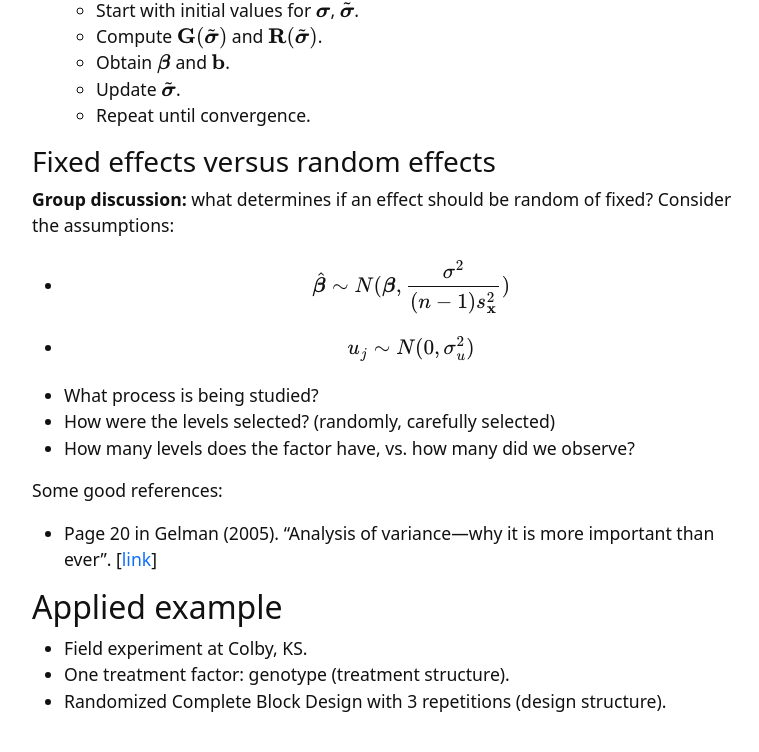
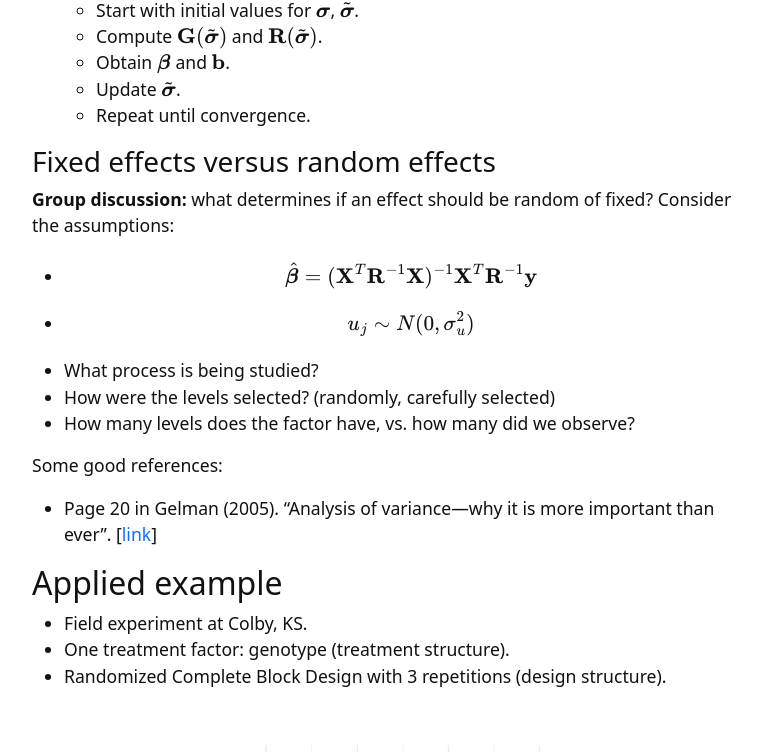
Before and after one commit to jlacasa/mixed-models-spring25, a Jekyll site: the page built from content/1-intro.md, in a window 1280 px wide and 900 px high, scrolled down 10704 px, cut to the strip 0-752 px from the top of the window. Shown: the whole strip, without its empty margins (245-1004 px from the left). Built offline with Jekyll 4.4.1, drawn with Linux system fonts in a browser that asks for light colours; formulas are drawn with MathJax 3; some of the changed text lies outside the part shown.

Commit message:
beta hat and code

```diff
--- a/content/1-intro.md
+++ b/content/1-intro.md
@@ -510,7 +510,7 @@ Restricted maximum likelihood estimation (REML) is the default in most mixed eff
 **Group discussion:** what determines if an effect should be random of fixed?
 Consider the assumptions:
 
-- $$\hat{\boldsymbol{\beta}} \sim N(\boldsymbol{\beta}, \frac{\sigma^2}{(n-1)s^2_\mathbf{x}})$$
+- $$\hat{\boldsymbol{\beta}} = (\mathbf{X}^T \mathbf{R}^{-1} \mathbf{X})^{-1}\mathbf{X}^T \mathbf{R}^{-1} \mathbf{y}$$
 - $$u_j \sim N(0, \sigma^2_u)$$
 - What process is being studied?
 - How were the levels selected? (randomly, carefully selected)
@@ -745,7 +745,7 @@ Now we know what we mean when we say "factor A was considered fixed and factor B
     </tr>
     <tr>
         <th>Assumptions</th>
-        <td>$$\hat{\boldsymbol{\beta}} \sim N(\boldsymbol{\beta}, \frac{\sigma^2}{(n-1)s^2_\mathbf{x}})$$</td>
+        <td>$$\hat{\boldsymbol{\beta}} = (\mathbf{X}^T \mathbf{R}^{-1} \mathbf{X})^{-1}\mathbf{X}^T \mathbf{R}^{-1} \mathbf{y}$$</td>
         <td>$$u_j \sim N(0, \sigma^2_u)$$</td>
     </tr>
     <tr>
```
Also changed, not shown: content/2-lesson.md (+1 -1 lines), content/4-code.md (+0 -1 lines).
